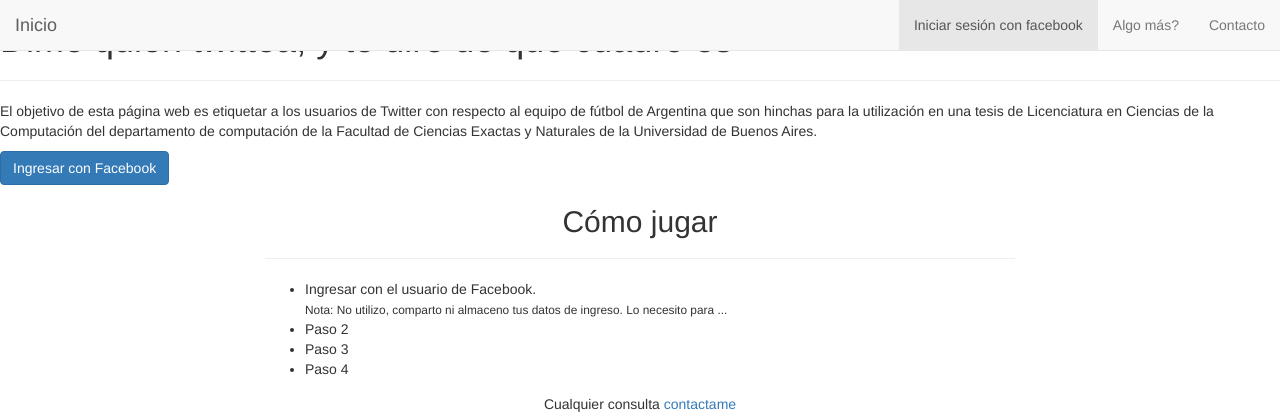
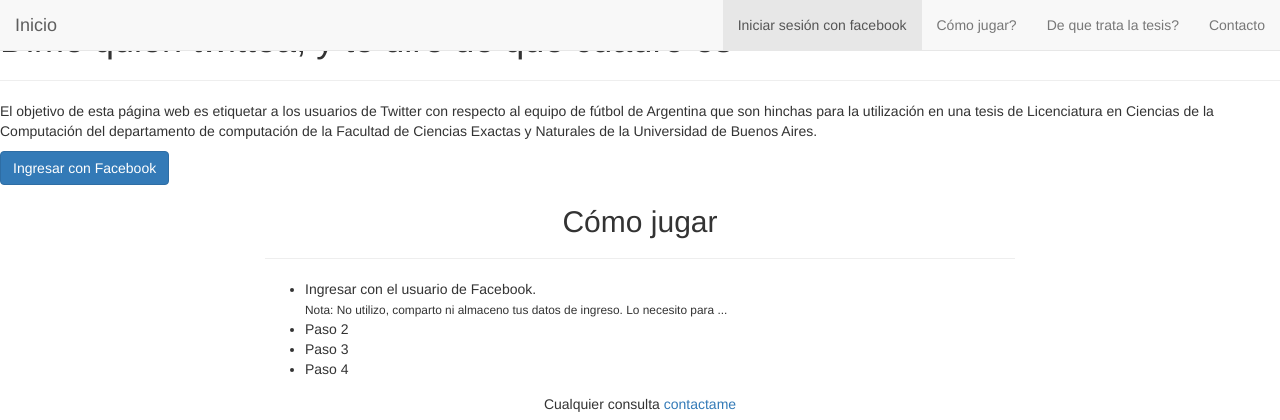
Before and after one commit to blitwak/tesis, a Flask app: page / in a window 1280 px wide. Shown: the top 420 px of the page. Run offline with Flask 2, Linux system fonts and the light colour scheme; parts of the project's set-up code (start-up, migrations or seed data) failed here and were passed over; some libraries are stand-ins or nearby versions.

Commit message:
antes del biscochuelo

```diff
--- a/nuevo/flaskapp/flaskapp.py
+++ b/nuevo/flaskapp/flaskapp.py
@@ -78,10 +78,10 @@ def hello():
     email=request.form['youremail']
     return render_template('index.html', name=name, email=email)
 
-@app.route('/hello2', methods=['POST'])
-def hello2():
-    name=request.form['name']
-    return render_template('index.html', name=name)
+@app.route('/comojugar2', methods=['POST'])
+def comojugar2():
+    print "como jugar22"
+    return render_template('login.html')
 
 @app.route('/gracias/', methods=['POST'])
 def gracias():
--- a/nuevo/flaskapp/static/js/fb.js
+++ b/nuevo/flaskapp/static/js/fb.js
@@ -15,40 +15,23 @@ $(function() {
 
   var usuarioLog = ""
 
-var loginMenu = '<div class="masthead clearfix">' +
-               ' <div class="inner" id="menulogin">'+
-          '<h3 class="masthead-brand">Tesis</h3>' +
+var loginMenu = '    <li class="active" id="login-link"><a href="#"  class="login">Iniciar sesión con facebook</a></li>'+
+    '    <li><a href="#comojugar">Cómo jugar?</a></li>'+
+    '           <li><a href="#sobre">De que trata la tesis?</a></li>'+
+    '           <li><a href="#contact">Contacto</a></li>'
 
-          '<nav>' +
-            '<ul class="nav masthead-nav">' +
-              '<li class="active"><a href="#" id="login" class="menu__link">Iniciar sesión con facebook</a></li>' +
-              '<li><a href="#">Algo mas?</a></li>' +
-              '<li><a href="#">Contact</a></li>' +
-            '</ul>' +
-          '</nav>' +
-        '</div>' +
-      '</div>'
-
-// var div_session3 = '<div class="inner" id="menulogueado">' +
-//           '<h3 class="masthead-brand" id="daleBienvenida" >Tesis</h3>' +
-//           '<nav>' +
-//             '<ul class="nav masthead-nav">' +
-//               '<li class="active"><a href="#" id="comenzarJugar"> Comenzar!</a></li>' +
-//               '<li><a href="#">Contact</a></li>' +
-//               '<li><a href="#" id="logout">Cerrar sesión</a></li>' +
-//             '</ul>' +
-//           '</nav>' +
-//         '</div>' +
-//       '</div>'
 
 var div_session3 = '<li class="active" id="comenzarJugar"><a href="#">Jugar</a></li>' +
-        '<li><a href="#">Algo m&aacute;s?</a></li>' +
-        '<li><a href="#">Contacto</a></li>' +
+'    <li><a href="#comojugar">Cómo jugar?</a></li>'+
+ '   <li><a href="#sobre">De que trata la tesis?</a></li>'+
+  ' <li><a href="#contact">Contacto</a></li>'+
         '<li><a href="#" id="logout">Cerrar sesión</a></li>';
 
-  var btn_jugar =  '<a href="" id="btncentral-jugar" class="btn btn-primary btn-xl page-scroll login">Jugar!</a>';
+  var btn_jugar =  '<a href="#" id="btncentral-jugar" class="btn btn-primary btn-xl page-scroll login">Jugar!</a>';
+var btn_jugar2 =  '<a href="#" id="btnabajo-jugar" class="btn btn-default btn-xl sr-button login">Jugar!</a>'
 
-var btn_jugar2 =  '<a href="" id="btnabajo-jugar" class="btn btn-default btn-xl sr-button login">Jugar!</a>'
+    var btn_central_login = '<a href="" id="login-link1" class="btn btn-primary btn-xl page-scroll login">Ingresar con Facebook</a>';
+    var btn_abajo_login = '<a href="" id="login-link2" class="btn btn-default btn-xl sr-button login">Ingresar con Facebook</a>'
 
 
     var menuOriginal =      '<li class="active" id="login-link"><a href="#"  class="login">Iniciar sesión con facebook</a></li>' +
@@ -100,12 +83,13 @@ var btn_jugar2 =  '<a href="" id="btnabajo-jugar" class="btn btn-default btn-xl
 
           var menu= document.getElementById('btn-abajo');
           menu.innerHTML = btn_jugar2;
-
+//http://stackoverflow.com/questions/18076013/setting-session-variable-using-javascript
           sessionStorage.SessionName = "SessionData";
           sessionStorage.setItem("SessionName",response.name);
           //console.log(response.name);
           //console.log("que hay en session?2");
           var usernameSession = sessionStorage.getItem("SessionName");
+            //console.log(sessionStorage.getItem("SessionName"))
           //console.log(usernameSession)
           var texto = "Hola " + usernameSession + "!";
 //          console.log(texto);
@@ -134,27 +118,61 @@ var btn_jugar2 =  '<a href="" id="btnabajo-jugar" class="btn btn-default btn-xl
         if (data.status === 'connected') {
         FB.logout(function(response) {
             var menu = document.getElementById('menu-links');
-            menu.innerHTML = menuOriginal;
+            menu.innerHTML = loginMenu;
 
+            $('#saludo').text("Inicio");
+
+            var menu= document.getElementById('btn-central');
+            menu.innerHTML = btn_central_login;
+
+            var menu= document.getElementById('btn-abajo');
+            menu.innerHTML = btn_abajo_login;
+
+            //http://stackoverflow.com/questions/15804462/how-to-clear-localstorage-sessionstorage-and-cookies-in-javascript-and-then-ret
+            sessionStorage.clear();
+            console.log("fin")
           // $('#menulogueado').after(loginMenu);
           // $('#menulogueado').remove();
-           post('/login', {});
+
+
 
         })
       }
       })
 
     }
+
+    $(document).on('click', '#comojugar2', function() {
+  //      var usernameSession = sessionStorage.getItem("SessionName");
+//        console.log(usernameSession)
+        console.log("como jugar2")
+        sessionStorage.setItem("parte","comojugar");
+        post('/comojugar2', {});
+    })
+
+
+
+
     $(document).on('click', '#comenzarJugar', function() {
         var usernameSession = sessionStorage.getItem("SessionName");
 //        console.log(usernameSession)
-
-        //      user = $('#usuario').text()
+        console.log("nav")
        post('/jugarPrimeraVez', {usuario: usernameSession});
-//       console.log("primera vez")
-
     })
 
+    $(document).on('click', '#btncentral-jugar', function() {
+        var usernameSession = sessionStorage.getItem("SessionName");
+//        console.log(usernameSession)
+        console.log("central")
+        post('/jugarPrimeraVez', {usuario: usernameSession});
+    })
+
+    $(document).on('click', '#btnabajo-jugar', function() {
+        var usernameSession = sessionStorage.getItem("SessionName");
+//        console.log(usernameSession)
+        console.log("abajo")
+        post('/jugarPrimeraVez', {usuario: usernameSession});
+    })
 
     $(document).on('click', '#login-link', function(e) {
       e.preventDefault();
@@ -182,4 +200,17 @@ var btn_jugar2 =  '<a href="" id="btnabajo-jugar" class="btn btn-default btn-xl
         return false;
     })
 
+    $(document).on('click', '#logout2', function(e) {
+        e.preventDefault();
+        console.log($('#usuario').text());
+        if (confirm("¿Está seguro?"))
+        {
+            facebookLogout();
+            sessionStorage.clear();
+            post('/login', {});
+        }
+        else
+            return false;
+    })
+
 })
--- a/nuevo/flaskapp/templates/base.html
+++ b/nuevo/flaskapp/templates/base.html
@@ -53,7 +53,7 @@
     <script src="https://apis.google.com/js/client.js?onload=checkAuth"></script>
 
     <script src="/static/js/post.js"></script>
-    <script src="/static/js/fb.js?350" type='text/javascript' ></script>
+    <script src="/static/js/fb.js?351" type='text/javascript' ></script>
 
     <!--
     <hr>
@@ -68,29 +68,6 @@
     {% endwith %}
      -->
 
-    <nav id="mainNav" class="navbar navbar-default navbar-fixed-top">
-        <div class="container-fluid">
-            <div class="navbar-header">
-                <button type="button" class="navbar-toggle collapsed" data-toggle="collapse" data-target="#bs-example-navbar-collapse-1">
-                    <span class="sr-only">Toggle navigation</span> Menu <i class="fa fa-bars"></i>
-                </button>
-                <a class="navbar-brand page-scroll" href="#page-top" id="saludo">Inicio</a>
-            </div>
-
-            <!-- Collect the nav links, forms, and other content for toggling -->
-            <div class="collapse navbar-collapse" id="bs-example-navbar-collapse-1">
-                <ul class="nav navbar-nav navbar-right" id="menu-links">
-
-                    <li class="active" id="login-link"><a href="#"  class="login">Iniciar sesión con facebook</a></li>
-                    <li><a href="#">Algo m&aacute;s?</a></li>
-                    <li><a href="#">Contacto</a></li>
-
-                </ul>
-            </div>
-            <!-- /.navbar-collapse -->
-        </div>
-        <!-- /.container-fluid -->
-    </nav>
 
     <div class="">
 
--- a/nuevo/flaskapp/templates/login.html
+++ b/nuevo/flaskapp/templates/login.html
@@ -1,5 +1,25 @@
 {% extends "base.html" %}
 {% block content %}
+<nav id="mainNav" class="navbar navbar-default navbar-fixed-top">
+    <div class="container-fluid">
+        <div class="navbar-header">
+            <button type="button" class="navbar-toggle collapsed" data-toggle="collapse" data-target="#bs-example-navbar-collapse-1">
+                <span class="sr-only">Toggle navigation</span> Menu <i class="fa fa-bars"></i>
+            </button>
+            <a class="navbar-brand page-scroll" href="#page-top" id="saludo">Inicio</a>
+        </div>
+
+        <!-- Collect the nav links, forms, and other content for toggling -->
+        <div class="collapse navbar-collapse" id="bs-example-navbar-collapse-1">
+            <ul class="nav navbar-nav navbar-right" id="menu-links">
+                <li class="active" id="login-link"><a href="#"  class="login">Iniciar sesión con facebook</a></li>
+                <li><a href="#comojugar">Cómo jugar?</a></li>
+                <li><a href="#sobre">De que trata la tesis?</a></li>
+                <li><a href="#contact">Contacto</a></li>
+            </ul>
+        </div>
+    </div>
+</nav>
 
 
 <div class="header">
@@ -15,8 +35,8 @@
     </div>
 </div>
 
-<section class="bg-dark section-short" id="about">
-    <div class="container">
+<section class="bg-dark section-short" id="comojugar" name="comojugar">
+    <div class="container"  id="comojugar2" name="comojugar2">
         <div class="row">
             <div class="col-lg-8 col-lg-offset-2 col-md-10 col-md-offset-1 col-sm-12 text-center">
                 <h2 class="section-heading">C&oacute;mo jugar</h2>
@@ -35,7 +55,7 @@
     </div>
 </section>
 
-<section class="section-short" id="mythesis">
+<section class="section-short" id="sobre">
     <div class="container">
         <div class="col-sm-12">
             <h2>Sobre mi tesis</h2>
@@ -70,10 +90,53 @@
     </div>
 </aside>
 
+<script type="text/javascript">
+    var div_session3 = '<li class="active" id="comenzarJugar"><a href="#">Jugar</a></li>' +
+        '    <li><a href="#comojugar">Cómo jugar?</a></li>'+
+        '   <li><a href="#sobre">De que trata la tesis?</a></li>'+
+        ' <li><a href="#contact">Contacto</a></li>'+
+        '<li><a href="#" id="logout">Cerrar sesión</a></li>';
+
+    var btn_jugar =  '<a href="#" id="btncentral-jugar" class="btn btn-primary btn-xl page-scroll login">Jugar!</a>';
+    var btn_jugar2 =  '<a href="#" id="btnabajo-jugar" class="btn btn-default btn-xl sr-button login">Jugar!</a>'
+
+
+    $( window ).load(function()
+    {
+        console.log("Entramos")
+        var usernameSession = sessionStorage.getItem("SessionName");
+        console.log('Global User: ' + usernameSession);
+
+        if (usernameSession!= null)
+        {
+            console.log('User is not null');
+            var menu= document.getElementById('menu-links');
+            menu.innerHTML = div_session3;
+
+            var menu= document.getElementById('btn-central');
+            menu.innerHTML = btn_jugar;
+
+            var menu= document.getElementById('btn-abajo');
+            menu.innerHTML = btn_jugar2;
+  //          sessionStorage.SessionName = "SessionData";
+//            sessionStorage.setItem("SessionName",response.name);
+    //        var usernameSession = sessionStorage.getItem("SessionName");
+            var texto = "Hola " + usernameSession + "!";
+            $('#saludo').text(texto);
+            var parte = sessionStorage.getItem("parte");//comojugar
+            console.log(parte)
+            if (parte == "comojugar") {
+                document.getElementById("comojugar2").scrollIntoView();
+//                var top = $('#comojugar2').position().top;
+  //              $(window).scrollTop( top );
+            }
+        }
+    });
+
+</script>
 
 
 
-
-<input type="hidden" id="usuario" name="usuario" />
+<!--<input type="hidden" id="usuario" name="usuario" />-->
 
 {% endblock %}
```
Also changed, not shown: nuevo/flaskapp/templates/index.html (deleted, +0 -14 lines), nuevo/flaskapp/templates/jugar.html (+41 -7 lines).
